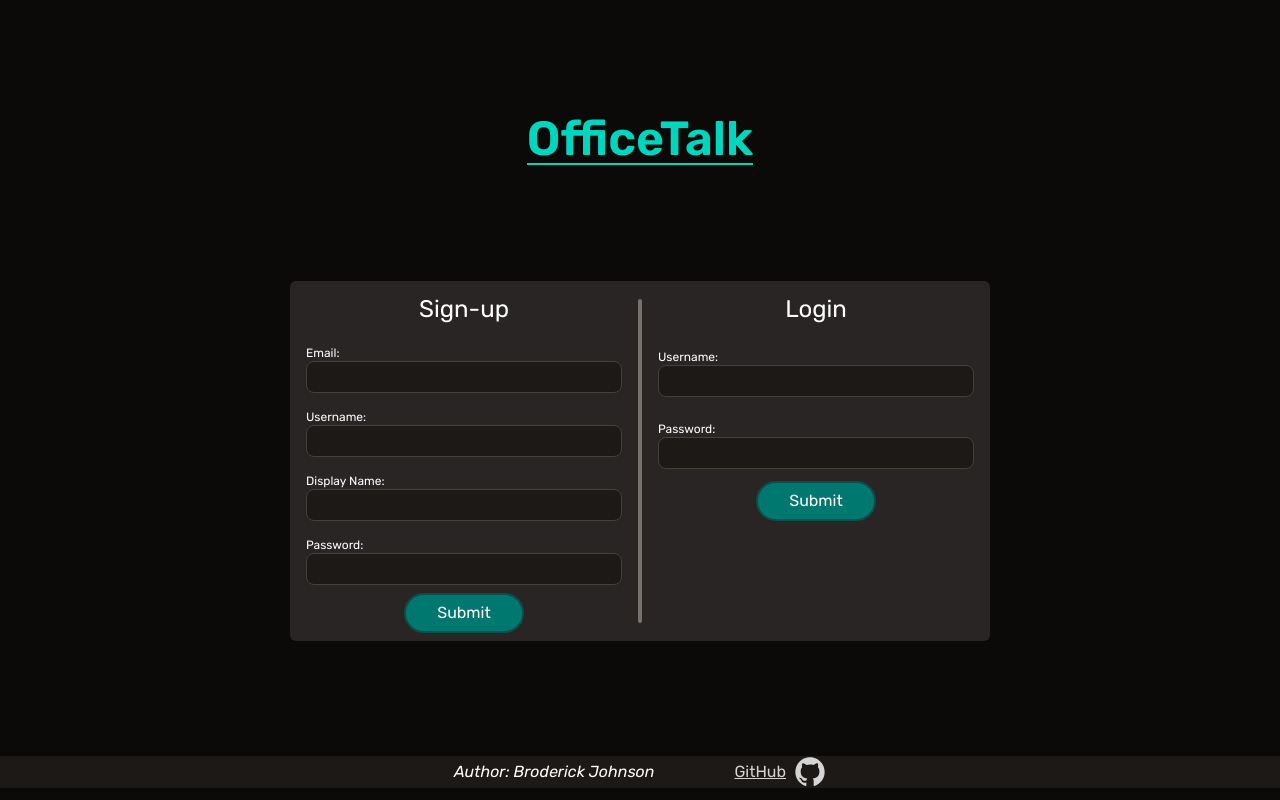
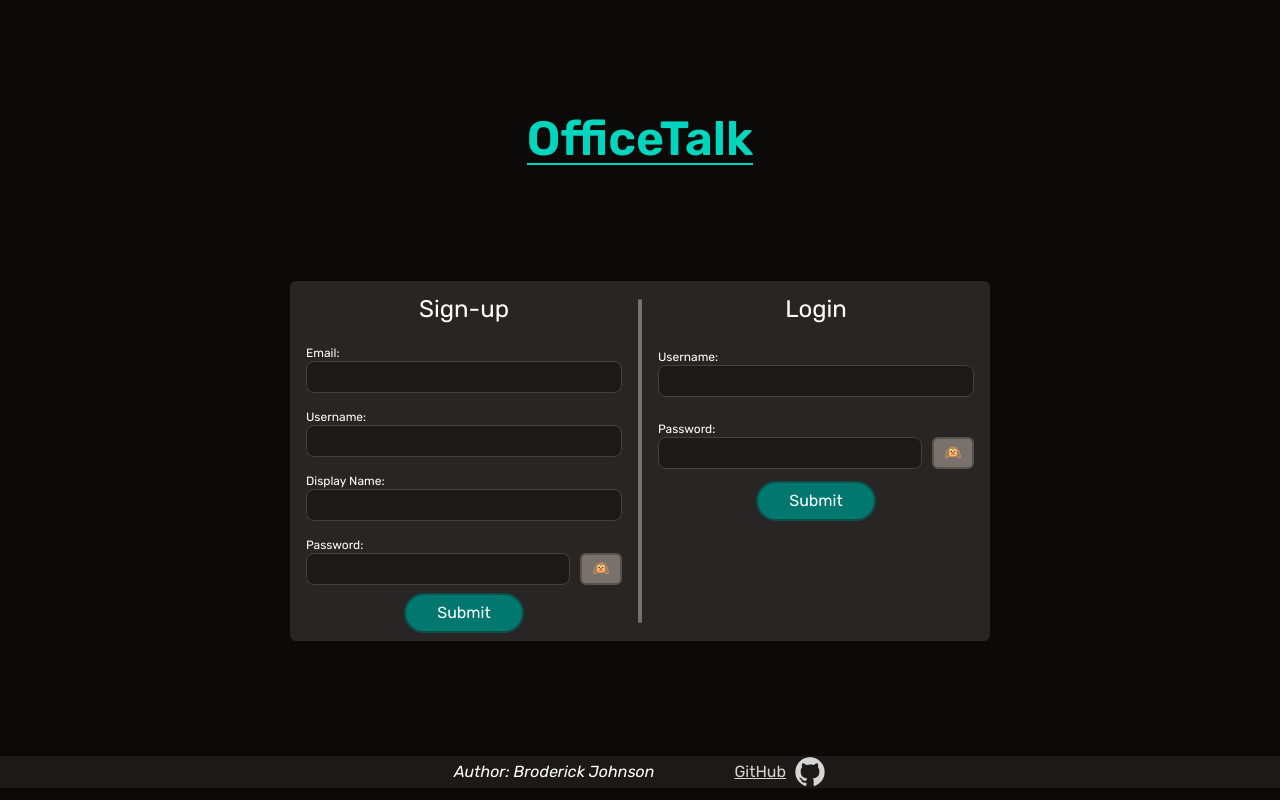
Before and after one commit to antnest8/startup, a React (Vite) app: page / in a window 1280 px wide. Built offline with nearby package versions, Linux system fonts and the light colour scheme; no server answers.

Commit message:
changed hide password functionality to login instead of settings

```diff
--- a/src/login/login.jsx
+++ b/src/login/login.jsx
@@ -32,6 +32,8 @@ function LoginForm(props){
     const setAuthState = props.setAuthState;
     const [signupErrorMessage, setSignupErrorMessage] = React.useState(null);
     const [loginErrorMessage, setLoginErrorMessage] = React.useState(null);
+    const [isHiddenReg, setIsHiddenReg] = React.useState(true);
+    const [isHiddenLog, setIsHiddenLog] = React.useState(true);
     const location = useLocation();
     const nav = useNavigate();
 
@@ -133,7 +135,10 @@ function LoginForm(props){
                 </div>
                 <div className="flex flex-col my-2">
                     <label className="text-xs" htmlFor="signup-password">Password:</label>
-                    <input className="border-1 h-8 focus-visible:outline-3 outline-stone-600 border-stone-700 border-solid bg-stone-900 rounded-lg" id="signup-password" type="password" />
+                    <div className="flex">
+                        <input className="h-8 border-1 focus-visible:outline-3 outline-stone-600 border-stone-700 border-solid bg-stone-900 rounded-lg grow" id="login-password" type={isHiddenReg ? "password" : "text"} />
+                        <button className="bg-stone-500 border-stone-600 w-[3em] rounded-md border-solid border-2 min-h-[2em] text-sm ml-[10px] hover:bg-stone-700" onClick={() => setIsHiddenReg(!isHiddenReg)} id="password-visibility-toggle">{isHiddenReg ? "🙉" : "🙈"}</button>
+                    </div>
                 </div>
                 {signupErrorMessage != null && <p className="text-red-500 text-xs">{signupErrorMessage}</p>}
                 <div className="flex justify-center">
@@ -149,7 +154,10 @@ function LoginForm(props){
                 </div>
                 <div className="flex flex-col my-3">
                     <label className="text-xs" htmlFor="login-password">Password:</label>
-                    <input className="h-8 border-1 focus-visible:outline-3 outline-stone-600 border-stone-700 border-solid bg-stone-900 rounded-lg" id="login-password" type="password" />
+                    <div className="flex">
+                        <input className="h-8 border-1 focus-visible:outline-3 outline-stone-600 border-stone-700 border-solid bg-stone-900 rounded-lg grow" id="login-password" type={isHiddenLog ? "password" : "text"} />
+                        <button className="bg-stone-500 border-stone-600 w-[3em] rounded-md border-solid border-2 min-h-[2em] text-sm ml-[10px] hover:bg-stone-700" onClick={() => setIsHiddenLog(!isHiddenLog)} id="password-visibility-toggle">{isHiddenLog ? "🙉" : "🙈"}</button>
+                    </div>
                 </div>
                 {loginErrorMessage != null && <p className="text-red-500 text-xs">{loginErrorMessage}</p>}
                 <div className="flex justify-center">
--- a/src/settings/dataField.jsx
+++ b/src/settings/dataField.jsx
@@ -37,9 +37,8 @@ export function DataField(props){
     }
 
     const normalField = () => {
-        return (<div>
-            <h3>{purpose}: </h3>
-            <p className="max-w-100 bg-stone-900 outline-2 outline-solid outline-stone-700 rounded-full text-stone-300 pl-2" id="user-email-output">{fieldData}</p>
+        return (<div className="flex">
+            <input className="bg-stone-900 outline-2 outline-solid outline-stone-700 rounded-full text-stone-300 pl-2 grow" type={purpose === "password" ? "password" : "text"} defaultValue={fieldData} disabled id="user-email-output"></input>
         </div>);
     }
 
@@ -60,7 +59,8 @@ export function DataField(props){
 
     return (
         <div className="flex justify-center">
-            <div className="flex flex-col mt-[1em] max-w-100 grow">
+            <div className="flex flex-col mt-[1em] max-w-120 grow relative left-10">
+                <h3>{purpose}: </h3>
                 {isEditing ? editField() : normalField()}
                 <div className="flex justify-end">
                     {isEditing ? submitEditButton() : editButton()}
--- a/src/settings/settings.jsx
+++ b/src/settings/settings.jsx
@@ -41,7 +41,7 @@ export function Settings(props){
                     <div className="flex flex-col p-8 px-12 bg-stone-800 rounded-md grow max-w-[70dvw] max-h-[90dvw] mb-6 mt-2">
                         <DataField purpose="displayName" fieldData={userDisplay} changeFunction={changeUserDisplay} fieldDisplayName="Display Name"/>
                         <DataField purpose="email" fieldData={userEmail} changeFunction={changeUserEmail} fieldDisplayName="Account Email"/>
-                        <PasswordField purpose="password" fieldData={userPass} changeFunction={changeUserPass} fieldDisplayName="Password"/>
+                        <DataField purpose="password" fieldData={userPass} changeFunction={changeUserPass} fieldDisplayName="Password"/>
                     </div>
                 </div>
             </main>
```
